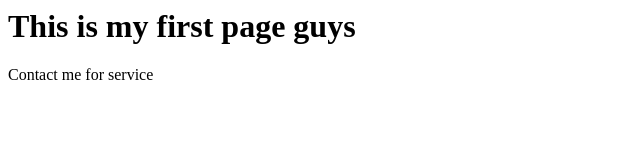
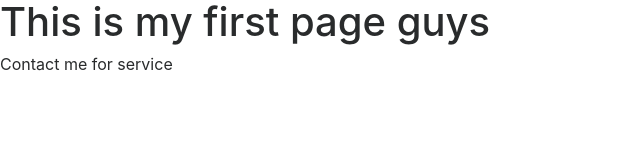
Before and after one commit to kellenbecker/kellenbecker.github.io, a plain HTML site: page index.html in a window 1280 px wide. Shown: the whole page, without its empty margins (0-640 px from the left). Drawn offline with Linux system fonts and the light colour scheme.

Commit message:
Update index.html

```diff
--- a/index.html
+++ b/index.html
@@ -1,4 +1,7 @@
 <html>
+
+	<link href="css/bootstrap.css" rel="stylesheet">
+
   <h1>This is my first page guys</h1>
   Contact me for service
 </html>
```
